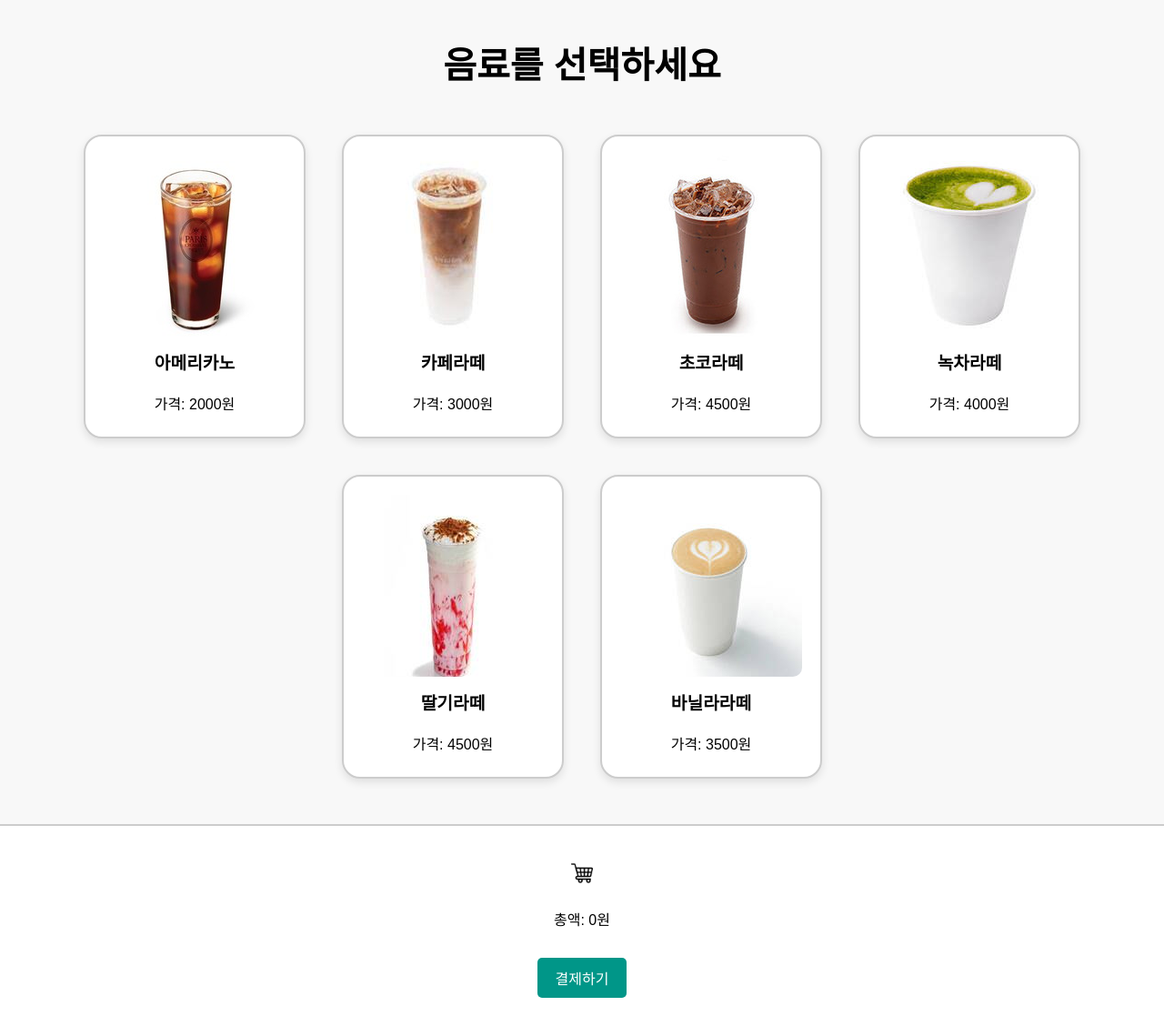
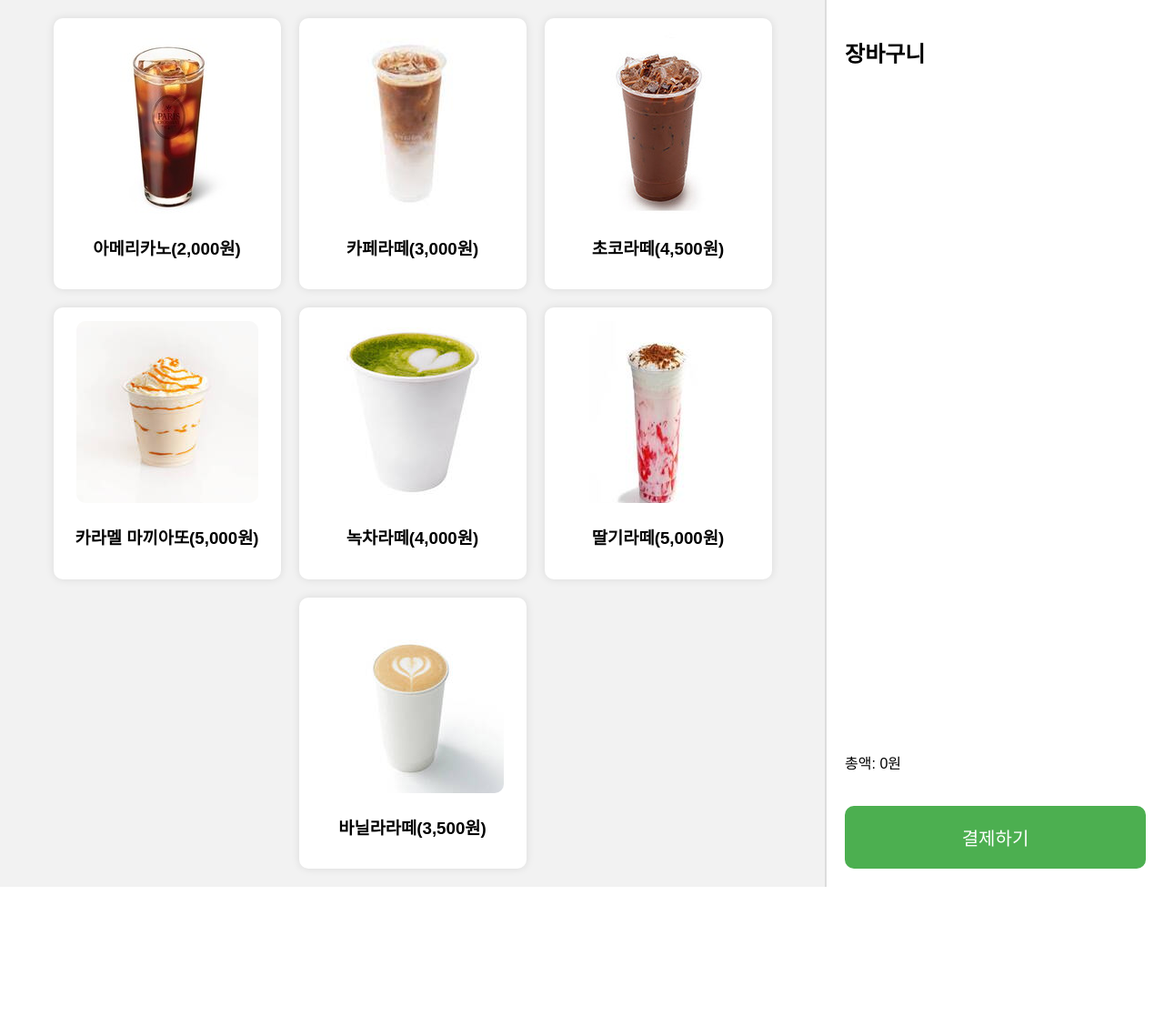
Before and after one commit to Vinaigrette0403/kiosk-project, a Flask app: page /menu in a window 1280 px wide. Shown: the whole page at 91% size. After the commit the page ends 975 px from the top, so only its background shows below. Run offline with Flask 3, Linux system fonts and the light colour scheme.

Commit message:
fourth upload

```diff
--- a/templates/menu.html
+++ b/templates/menu.html
@@ -1,39 +1,34 @@
 <!DOCTYPE html>
 <html lang="ko">
 <head>
-    <meta charset="UTF-8">
-    <title>음료메뉴</title>
+  <meta charset="UTF-8" />
+  <title>키오스크 메뉴</title>
   <style>
     body {
-            text-align: center;
-            background-color: #f8f8f8;
-            font-family: sans-serif;
+      font-family: 'Arial', sans-serif;
       margin: 0;
       padding: 0;
-        }
-        h1 {
-            margin-top: 40px;
-            font-size: 2.5em;
+      display: flex;
+      height: 100vh;
+      background-color: #f2f2f2;
     }
     .menu-container {
+      width: 70%;
+      padding: 20px;
+      overflow-y: auto;
       display: flex;
+      flex-wrap: wrap;
+      gap: 20px;
       justify-content: center;
-            flex-wrap: wrap;
-            margin-top: 30px;
     }
     .menu-item {
-            background-color: white;
-            border: 2px solid #ccc;
-            border-radius: 20px;
-            margin: 20px;
-            padding: 20px;
-            width: 200px;
-            box-shadow: 0px 4px 10px rgba(0, 0, 0, 0.1);
-            transition: transform 0.2s;
-        }
-        .menu-item:hover {
-            transform: scale(1.05);
-            border-color: #007bff;
+      background: white;
+      width: 220px;
+      border-radius: 10px;
+      box-shadow: 0 0 10px rgba(0, 0, 0, 0.1);
+      cursor: pointer;
+      padding: 15px;
+      text-align: center;
     }
     .menu-item img {
       width: 200px;
@@ -41,191 +36,192 @@
       object-fit: cover;
       border-radius: 10px;
     }
-        .menu-item h3 {
-            margin-top: 10px;
-            font-size: 1.2em;
+
+    .qty-btn {
+      background-color: #4caf50;
+      color: white;
+      border: none;
+      padding: 5px 10px;
+      margin: 0 2px;
+      border-radius: 5px;
+      cursor: pointer;
     }
-        .menu-item p {
-            margin: 5px 0;
+    .delete-btn {
+      background-color: #f44336;  /* 빨간색 */
+      color: white;
+      border: none;
+      padding: 5px 10px;
+      border-radius: 5px;
+      cursor: pointer;
     }
     #cart {
+      width: 30%;
       background-color: #fff;
-            border-top: 2px solid #ccc;
+      border-left: 2px solid #ddd;
+      display: flex;
+      flex-direction: column;
       padding: 20px;
-            margin-top: 30px;
+      box-sizing: border-box;
+    }
+    #cart h2 {
+      text-align: left;
+    }
+    #cart-items {
+      flex: 1;
+      overflow-y: auto;
+      text-align: left;
     }
     #cart-items li {
-            list-style: none;
-            margin: 10px 0;
-        }
-        #cart-items button {
-            margin-left: 5px;
+      border-bottom: 1px solid #ddd;
+      padding: 10px 0;
     }
     #checkout-btn {
-            background-color: #009688;
+      background-color: #4caf50;
       color: white;
-            padding: 10px 20px;
+      padding: 20px;
+      font-size: 20px;
       border: none;
-            border-radius: 5px;
-            font-size: 16px;
+      border-radius: 10px;
       cursor: pointer;
-            margin-top: 15px;
+      margin-top: 20px;
     }
     .option-modal {
       display: none;
       position: fixed;
-            top: 5%;
-            left: 50%;
-            transform: translateX(-50%);
-            background: white;
+      top: 0;
+      left: 0;
+      width: 100%;
+      height: 100%;
+      background-color: rgba(0, 0, 0, 0.6);
+      justify-content: center;
+      align-items: center;
+    }
+    .option-content {
+      background-color: #ffffff;
       width: 600px;
-            height: 550px;
       padding: 30px;
+      border-radius: 15px;
+      text-align: center;
+      font-size: 24px;
       box-shadow: 0 0 20px rgba(0,0,0,0.3);
-            border-radius: 20px;
-            overflow-y: auto;
-            z-index: 1000;
-            font-size: 18px;
     }
+    .option-content button {
+     width: 45%;
+     padding: 20px 0;
+     font-size: 20px;
+     margin: 20px 10px 0 10px;
+     border-radius: 15px;
+     border: none;
+     cursor: pointer;
+    font-weight: bold;
+    }
+
     .option-section {
-            margin-top: 20px;
-        }
-        .option-section h3 {
-            margin-bottom: 10px;
-            color: #333;
-        }
-        .options {
-            display: flex;
-            flex-wrap: wrap;
-            gap: 10px;
+      margin: 20px 0;
     }
     .options label {
-            background: #eee;
-            padding: 10px 15px;
-            border-radius: 8px;
+      display: inline-block;
+      margin: 10px;
+      padding: 20px 40px;
+      border: 2px solid #ccc;
+      border-radius: 10px;
       cursor: pointer;
-            display: flex;
-            align-items: center;
-            gap: 5px;
+      user-select: none;
     }
-        .footer {
-            display: flex;
-            justify-content: space-between;
-            margin-top: 30px;
+    .options input {
+      display: none;
     }
-        .footer button {
-            padding: 12px 24px;
-            font-size: 18px;
-            border: none;
-            border-radius: 8px;
-            cursor: pointer;
-        }
-        .cancel-btn {
-            background-color: #ccc;
-        }
-        .confirm-btn {
-            background-color: #009688;
-            color: white;
-        }
-        .item-price {
-            margin-left: 10px;
-            font-weight: bold;
-            color: #444;
+    .options input:checked + label {
+      border-color: #007bff;
+      background-color: #e3f2fd;
     }
   </style>
 </head>
 <body>
-    <h1>음료를 선택하세요</h1>
   <div class="menu-container">
-        <div class="menu-item" onclick="openOptionModal('아메리카노',2000)">
-            <img src="{{ url_for('static', filename='images/americano.jpg') }}" alt="아메리카노">
-            <h3>아메리카노</h3>
-            <p>가격: 2000원</p>
+    <div class="menu-item" onclick="openOptionModal('아메리카노', 2000)">
+      <img src="{{ url_for('static', filename='images/americano.jpg') }}" />
+      <h3>아메리카노(2,000원)</h3>
     </div>
-        <div class="menu-item" onclick="openOptionModal('카페라떼',3000)">
-            <img src="{{ url_for('static', filename='images/latte.jpg') }}" alt="카페라떼">
-            <h3>카페라떼</h3>
-            <p>가격: 3000원</p>
+    <div class="menu-item" onclick="openOptionModal('카페라떼', 3000)">
+      <img src="{{ url_for('static', filename='images/latte.jpg') }}" />
+      <h3>카페라떼(3,000원)</h3>
     </div>
     <div class="menu-item" onclick="openOptionModal('초코라떼',4500)">
-            <img src="{{ url_for('static', filename='images/choco.jpeg') }}" alt="카페라떼">
-            <h3>초코라떼</h3>
-            <p>가격: 4500원</p>
+        <img src="{{ url_for('static', filename='images/choco.jpeg') }}">
+        <h3>초코라떼(4,500원)</h3>
+    </div>
+        <div class="menu-item" onclick="openOptionModal('카라멜 마끼아또',5000)">
+        <img src="{{ url_for('static', filename='images/caramel.jpeg') }}">
+        <h3>카라멜 마끼아또(5,000원)</h3>
     </div>
         <div class="menu-item" onclick="openOptionModal('녹차라떼',4000)">
-            <img src="{{ url_for('static', filename='images/green.jpeg') }}" alt="카페라떼">
-            <h3>녹차라떼</h3>
-            <p>가격: 4000원</p>
+        <img src="{{ url_for('static', filename='images/green.jpeg') }}">
+        <h3>녹차라떼(4,000원)</h3>
     </div>
-        <div class="menu-item" onclick="openOptionModal('딸기라떼',4500)">
-            <img src="{{ url_for('static', filename='images/strawberry.jpeg') }}" alt="카페라떼">
-            <h3>딸기라떼</h3>
-            <p>가격: 4500원</p>
+        <div class="menu-item" onclick="openOptionModal('딸기라떼',5000)">
+        <img src="{{ url_for('static', filename='images/strawberry.jpeg') }}">
+        <h3>딸기라떼(5,000원)</h3>
     </div>
         <div class="menu-item" onclick="openOptionModal('바닐라라떼',3500)">
-            <img src="{{ url_for('static', filename='images/vanilla.jpeg') }}" alt="카페라떼">
-            <h3>바닐라라떼</h3>
-            <p>가격: 3500원</p>
+        <img src="{{ url_for('static', filename='images/vanilla.jpeg') }}">
+        <h3>바닐라라떼(3,500원)</h3>
     </div>
-
-
 
   </div>
 
   <div id="cart">
-        <h2><img src="{{ url_for('static', filename='images/cart.jpg') }}" alt="장바구니" style="width: 24px;"></h2>
+    <h2>장바구니</h2>
     <ul id="cart-items"></ul>
     <p>총액: <span id="total">0</span>원</p>
     <button id="checkout-btn" onclick="checkout()">결제하기</button>
   </div>
 
   <div class="option-modal" id="optionModal">
-        <h2 id="optionTitle">선택한 음료</h2>
-        <p>선택하신 상품의 옵션을 모두 선택해주세요.</p>
+    <div class="option-content">
+      <h2 id="optionTitle"></h2>
+      <p>옵션을 선택해주세요</p>
 
       <div class="option-section">
-            <h3>온도 선택</h3>
+         <h3>온도 <span style="color: red; font-size: 0.8em;">(필수 선택)</span></h3>
         <div class="options">
-                <label><input type="radio" name="temp" value="ICE"> ICE</label>
-                <label><input type="radio" name="temp" value="HOT"> HOT</label>
+          <input type="radio" id="ice" name="temp" value="ICE" /><label for="ice">ICE</label>
+          <input type="radio" id="hot" name="temp" value="HOT" /><label for="hot">HOT</label>
         </div>
       </div>
-
       <div class="option-section" id="requests">
         <h3>요청사항</h3>
         <div class="options">
-                <label><input type="checkbox" class="req-option" value="없음" checked>없음</label>
-                <label><input type="checkbox" class="req-option" value="얼음 적게">얼음 적게</label>
-                <label><input type="checkbox" class="req-option" value="우유 조금">우유 조금</label>
-                <label><input type="checkbox" class="req-option" value="연하게">연하게</label>
-                <label><input type="checkbox" class="req-option" value="덜달게게">덜달게</label>
+          <input type="checkbox" id="req1" class="req-option" value="없음" checked><label for="req1">없음</label>
+          <input type="checkbox" id="req2" class="req-option" value="얼음 적게"><label for="req2">얼음 적게</label>
+          <input type="checkbox" id="req3" class="req-option" value="연하게"><label for="req3">연하게</label>
         </div>
       </div>
 
       <div class="option-section" id="adds">
-            <h3>추가 옵션 (각 +500)</h3>
+        <h3>추가 옵션 (+500원)</h3>
         <div class="options">
-                <label><input type="checkbox" class ="add-option" value="없음" checked>없음</label>
-                <label><input type="checkbox" class ="add-option" data-price="500"> 샷 추가</label>
-                <label><input type="checkbox" class ="add-option" data-price="500"> 휘핑 추가</label>
-                <label><input type="checkbox" class ="add-option" data-price="500"> 바닐라 시럽</label>
+          <input type="checkbox" id="add1" class="add-option" value="없음" data-price="0" checked><label for="add1">없음</label>
+          <input type="checkbox" id="add2" class="add-option" data-price="500"><label for="add2">샷 추가</label>
+          <input type="checkbox" id="add3" class="add-option" data-price="500"><label for="add3">휘핑 추가</label>
+          <input type="checkbox" id="add4" class="add-option" data-price="500"><label for="add4">바닐라 시럽</label>
         </div>
       </div>
 
-        <div class="footer">
-            <button class="cancel-btn" onclick="closeOptionModal()">취소</button>
-            <button class="confirm-btn" onclick="addToCart()">주문담기</button>
+      <button onclick="addToCart()">주문담기</button>
+      <button onclick="closeOptionModal()">취소</button>
     </div>
   </div>
-
 <script>
-    let total = 0;
   let selectedItem = { name: '', price: 0 };
 
   function openOptionModal(name, price) {
     selectedItem = { name, price };
     document.getElementById('optionTitle').innerText = name;
-        document.getElementById('optionModal').style.display = 'block';
+    document.querySelectorAll('input').forEach(input => input.checked = false);
+    document.querySelector('#req1').checked = true;
+    document.querySelector('#add1').checked = true;
+    document.getElementById('optionModal').style.display = 'flex';
   }
 
   function closeOptionModal() {
@@ -233,89 +229,47 @@
   }
 
   function addToCart() {
-        const name = document.getElementById('optionTitle').innerText;
-        const basePrice = selectedItem.price;
-
     const temp = document.querySelector('input[name="temp"]:checked');
+    if (!temp) {
+        alert('음료 온도를 선택해주세요.');
+        return;
+    }
     const tempVal = temp ? temp.value : '';
 
-        const reqs = Array.from(document.querySelectorAll('.option-section:nth-child(4) input:checked'))
-                          .map(cb => cb.parentElement.textContent.trim());
+    const reqs = Array.from(document.querySelectorAll('.req-option:checked')).map(cb => cb.value);
+    const adds = Array.from(document.querySelectorAll('.add-option:checked')).map(cb => cb.nextElementSibling.innerText);
 
-        const adds = [];
     let extra = 0;
-        const addCheckboxes = document.querySelectorAll('#adds input:checked');
-        addCheckboxes.forEach(cb => {
-            const label = cb.parentElement.textContent.trim();
-            const price = parseInt(cb.dataset.price || "0");
-            adds.push(label);
-            extra += price;
+    document.querySelectorAll('.add-option:checked').forEach(cb => {
+      extra += parseInt(cb.dataset.price || "0");
     });
 
-        const finalPrice = basePrice + extra;
+    const finalPrice = selectedItem.price + extra;
     const optionsSummary = [tempVal, ...reqs, ...adds].filter(Boolean).join(', ');
 
     const li = document.createElement('li');
-        const quantity = 1;
+    li.dataset.price = finalPrice;
+    li.dataset.count = 1;
+    li.innerHTML = `
+        ${selectedItem.name} (${optionsSummary}) -
+        <span class="item-qty">1</span>개
+        <button class="qty-btn" onclick="changeQty(this, 1)">+</button>
+        <button class="qty-btn" onclick="changeQty(this, -1)">-</button>
+        <span class="item-subtotal">${finalPrice}원</span>
+        <button class="delete-btn" onclick="this.parentElement.remove(); updateTotal();">삭제</button>
+    `;
+    document.getElementById('cart-items').appendChild(li);
 
-       li.innerHTML = `
-            <img src="{{ url_for('static', filename='images/x.jpg') }}"
-                style="width: 20px; cursor: pointer;"
-                onclick="removeItem(this, ${finalPrice})">
-            ${name} (${optionsSummary}) :
-            <span class="item-qty">${quantity}</span>
-            <button onclick="changeQuantity(this, ${finalPrice}, 1)">+</button>
-            <button onclick="changeQuantity(this, ${finalPrice}, -1)">-</button>
-            <span class="item-price">${finalPrice * quantity}원</span>
-        `;
-
-        document.getElementById('cart-items').appendChild(li);
-        total += finalPrice;
-        document.getElementById('total').textContent = total;
-
+    updateTotal();
     closeOptionModal();
   }
-
-    function changeQuantity(button, price, delta) {
-        const li = button.parentElement;
-        const qtySpan = li.querySelector('.item-qty');
-        let qty = parseInt(qtySpan.textContent);
-
-        if (qty + delta <= 0) return;
-
-        qty += delta;
-        qtySpan.textContent = qty;
-
-        total += price * delta;
-        document.getElementById('total').textContent = total;
-
-        const priceSpan = li.querySelector('.item-price');
-        priceSpan.textContent = (qty * price) + '원';
-    }
-
-    function removeItem(button, price) {
-        const li = button.parentElement;
-        const qty = parseInt(li.querySelector('.item-qty').textContent);
-        total -= price * qty;
-        document.getElementById('total').textContent = total;
-        li.remove();
-    }
-
   function checkout() {
     const orderItems = [];
-        const cartList = document.querySelectorAll('#cart-items li');
-
-        cartList.forEach(li => {
-            const text = li.textContent;
-            const name = text.split('(')[0].trim();
-            const count = parseInt(li.querySelector('.item-qty').textContent);
-            const priceText = li.querySelector('.item-price')?.textContent.replace("원", "") || "0";
-            const price = parseInt(priceText);
-
+     document.querySelectorAll('#cart-items li').forEach(li => {
         orderItems.push({
-                name: name,
-                count: count,
-             price: price
+            name: li.dataset.name,
+            count: parseInt(li.dataset.count),
+            price: parseInt(li.dataset.price)
         });
     });
 
@@ -327,44 +281,56 @@
         window.location.href = "/payment";
     });
   }
-    // 요청사항: '없음' 체크 해제 & 자동 선택
+
+  // '없음' 자동 처리 - 요청사항
   document.querySelectorAll('#requests .req-option').forEach(cb => {
     cb.addEventListener('change', () => {
-            const all = Array.from(document.querySelectorAll('#requests .req-option'));
-            const noneOption = all.find(e => e.value === "없음");
-
+      const all = [...document.querySelectorAll('#requests .req-option')];
+      const none = all.find(e => e.value === "없음");
       if (cb.value === "없음" && cb.checked) {
-                all.forEach(e => { if (e !== noneOption) e.checked = false; });
+        all.forEach(e => { if (e !== none) e.checked = false; });
       } else {
-                noneOption.checked = false;
+        none.checked = false;
       }
-
-            if (!all.some(e => e.checked)) {
-                noneOption.checked = true;
-            }
+      if (!all.some(e => e.checked)) none.checked = true;
     });
   });
 
-// 추가옵션: '없음' 체크 해제 & 자동 선택
+  // '없음' 자동 처리 - 추가 옵션
   document.querySelectorAll('#adds .add-option').forEach(cb => {
     cb.addEventListener('change', () => {
-            const all = Array.from(document.querySelectorAll('#adds .add-option'));
-            const noneOption = all.find(e => e.value === "없음");
-
-            if (cb.value === "없음" && cb.checked) {
-                all.forEach(e => { if (e !== noneOption) e.checked = false; });
+      const all = [...document.querySelectorAll('#adds .add-option')];
+      const none = document.querySelector('#add1');
+      if (cb === none && cb.checked) {
+        all.forEach(e => { if (e !== none) e.checked = false; });
       } else {
-                noneOption.checked = false;
+        none.checked = false;
+      }
+      if (!all.some(e => e.checked)) none.checked = true;
+    });
+  });
+    function changeQty(btn, delta) {
+        const li = btn.parentElement;
+        const qtySpan = li.querySelector('.item-qty');
+        let count = parseInt(qtySpan.textContent) + delta;
+        if (count <= 0) {
+            li.remove();
+            updateTotal();
+            return;
+        };
+        qtySpan.textContent = count;
+        li.dataset.count = count;
+        li.querySelector('.item-subtotal').innerText = (parseInt(li.dataset.price) * count) + "원";
+        updateTotal();
     }
 
-            if (!all.some(e => e.checked)) {
-                noneOption.checked = true;
+    function updateTotal() {
+        let total = 0;
+        document.querySelectorAll('#cart-items li').forEach(li => {
+            total += parseInt(li.dataset.price) * parseInt(li.dataset.count);
+        });
+         document.getElementById('total').innerText = total;
     }
-        });
-    });
-
-
 </script>
-
 </body>
 </html>
```
Also changed, not shown: templates/payment.html (+5 -5 lines). Lines whose indentation alone changed are shown as unchanged.
